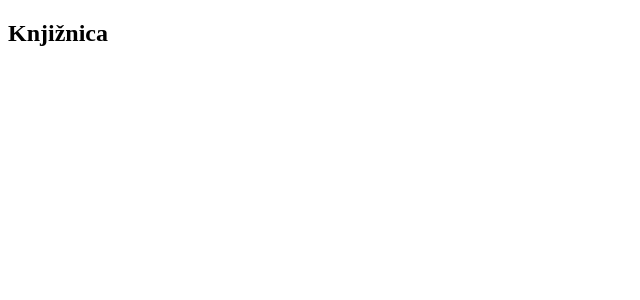
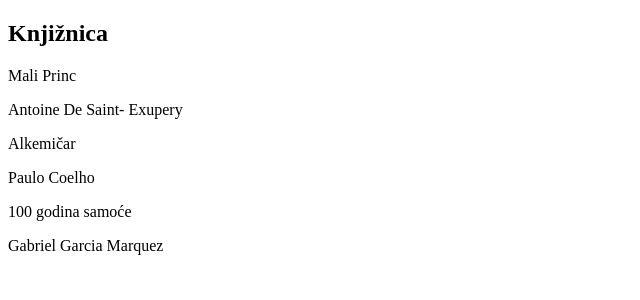
Before and after one commit to marko-krznar/React-Library, a React (Create React App) app: page / in a window 1280 px wide. Shown: the top 300 px of the page, without its empty margins (0-640 px from the left). Built offline with nearby package versions, Linux system fonts and the light colour scheme.

Commit message:
Added page for books and component for display single book

```diff
--- a/src/App.js
+++ b/src/App.js
@@ -1,4 +1,5 @@
 import React from "react";
+import BooksPage from "./containers/BooksPage";
 import { BooksProvider } from "./data/BooksContext";
 
 export default function App() {
@@ -6,6 +7,7 @@ export default function App() {
     <div>
       <BooksProvider>
         <h2>Knjižnica</h2>
+        <BooksPage />
       </BooksProvider>
     </div>
   );
--- /dev/null
+++ b/src/components/BookItem.js
@@ -0,0 +1,10 @@
+import React from "react";
+
+export default function BookItem({ book }) {
+  return (
+    <div className="block--book-item">
+      <p>{book.name}</p>
+      <p>{book.author}</p>
+    </div>
+  );
+}
--- /dev/null
+++ b/src/containers/BooksPage.js
@@ -0,0 +1,14 @@
+import React, { useState, useContext } from "react";
+import BookItem from "../components/BookItem";
+import { BooksContext } from "../data/BooksContext";
+
+export default function BooksPage() {
+  const [books, setBooks] = useContext(BooksContext);
+  return (
+    <>
+      {books.map((book, index) => (
+        <BookItem key={index} book={book} />
+      ))}
+    </>
+  );
+}
```
